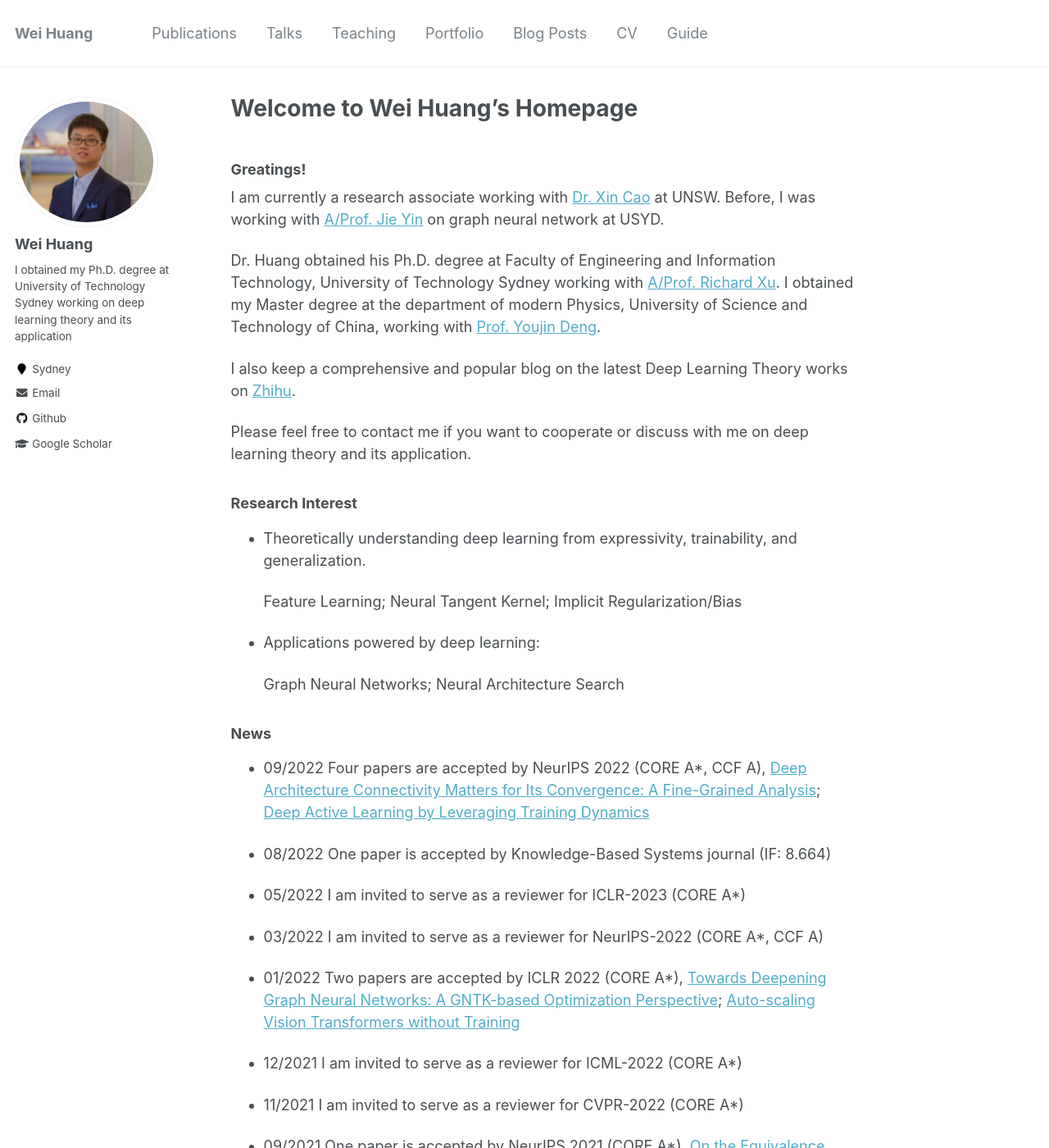
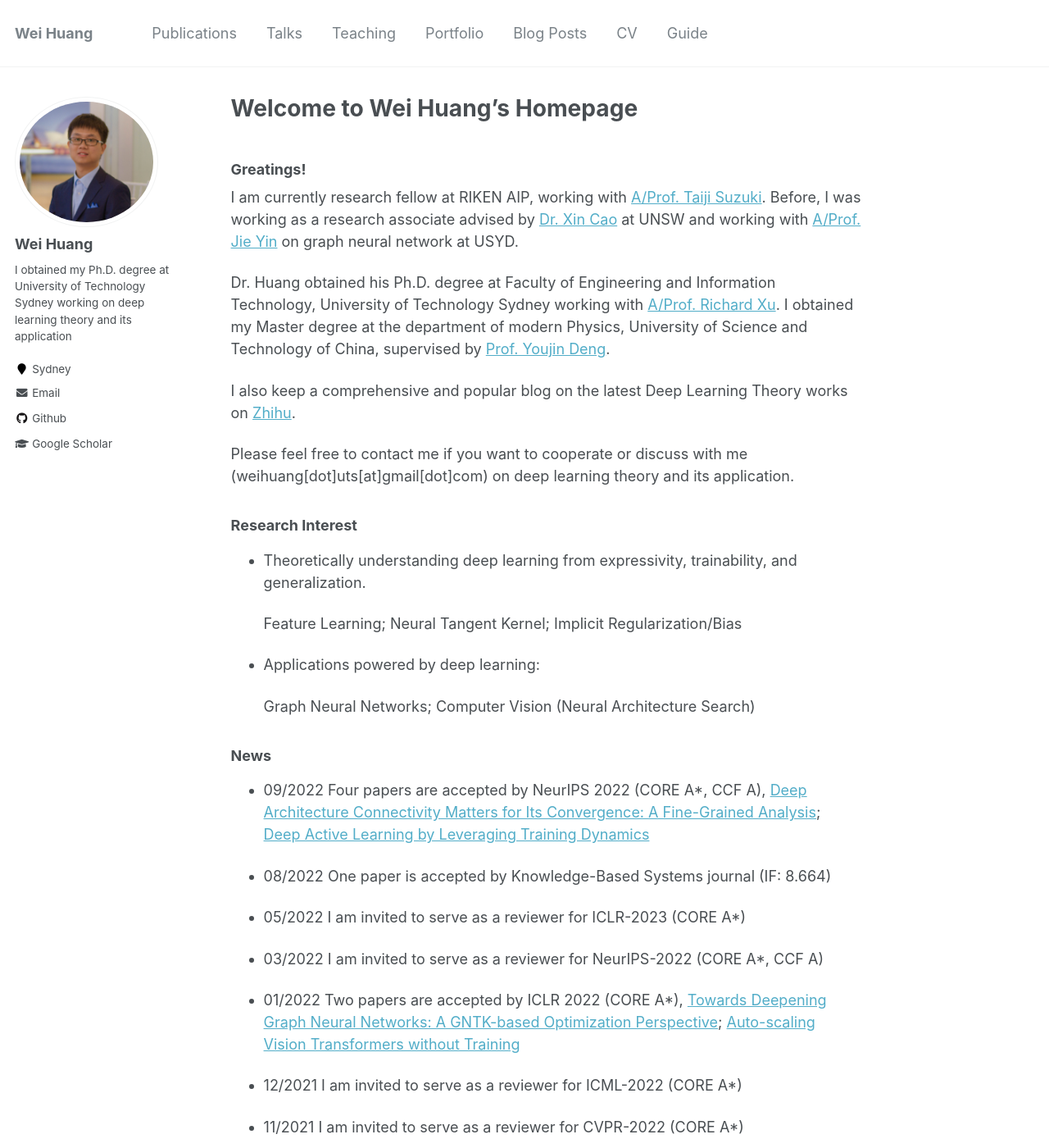
Before and after one commit to WeiHuang05/Weihuang05.github.io, a Jekyll site: the page built from index.md, in a window 1280 px wide and 1400 px high. Shown: the whole window at 82% size. Built offline with Jekyll 4.4.1, drawn with Linux system fonts in a browser that asks for light colours.

Commit message:
Update index.md

```diff
--- a/index.md
+++ b/index.md
@@ -5,13 +5,13 @@ title: Welcome to Wei Huang's Homepage
 
 ### Greatings!
 
-I am currently a research associate working with [Dr. Xin Cao](https://research.unsw.edu.au/people/dr-xin-cao) at UNSW. Before, I was working with [A/Prof. Jie Yin](https://www.sydney.edu.au/business/about/our-people/academic-staff/jie-yin.html) on graph neural network at USYD.
+I am currently research fellow at RIKEN AIP, working with [A/Prof. Taiji Suzuki](http://ibis.t.u-tokyo.ac.jp/suzuki/). Before, I was working as a research associate advised by [Dr. Xin Cao](https://research.unsw.edu.au/people/dr-xin-cao) at UNSW and working with [A/Prof. Jie Yin](https://www.sydney.edu.au/business/about/our-people/academic-staff/jie-yin.html) on graph neural network at USYD.
 
-Dr. Huang obtained his Ph.D. degree at Faculty of Engineering and Information Technology, University of Technology Sydney working with [A/Prof. Richard Xu](https://profiles.uts.edu.au/YiDa.Xu). I obtained my Master degree at the department of modern Physics, University of Science and Technology of China, working with [Prof. Youjin Deng](http://staff.ustc.edu.cn/~yjdeng/).
+Dr. Huang obtained his Ph.D. degree at Faculty of Engineering and Information Technology, University of Technology Sydney working with [A/Prof. Richard Xu](https://profiles.uts.edu.au/YiDa.Xu). I obtained my Master degree at the department of modern Physics, University of Science and Technology of China, supervised by [Prof. Youjin Deng](http://staff.ustc.edu.cn/~yjdeng/).
 
 I also keep a comprehensive and popular blog on the latest Deep Learning Theory works on [Zhihu](https://www.zhihu.com/people/huang-wei-17-47-45).
 
-Please feel free to contact me if you want to cooperate or discuss with me on deep learning theory and its application.
+Please feel free to contact me if you want to cooperate or discuss with me (weihuang[dot]uts[at]gmail[dot]com) on deep learning theory and its application.
 
 ### Research Interest
 
@@ -21,7 +21,7 @@ Please feel free to contact me if you want to cooperate or discuss with me on de
 
 * Applications powered by deep learning:
 
-  Graph Neural Networks; Neural Architecture Search
+  Graph Neural Networks; Computer Vision (Neural Architecture Search)
 
 ### News
 
```
